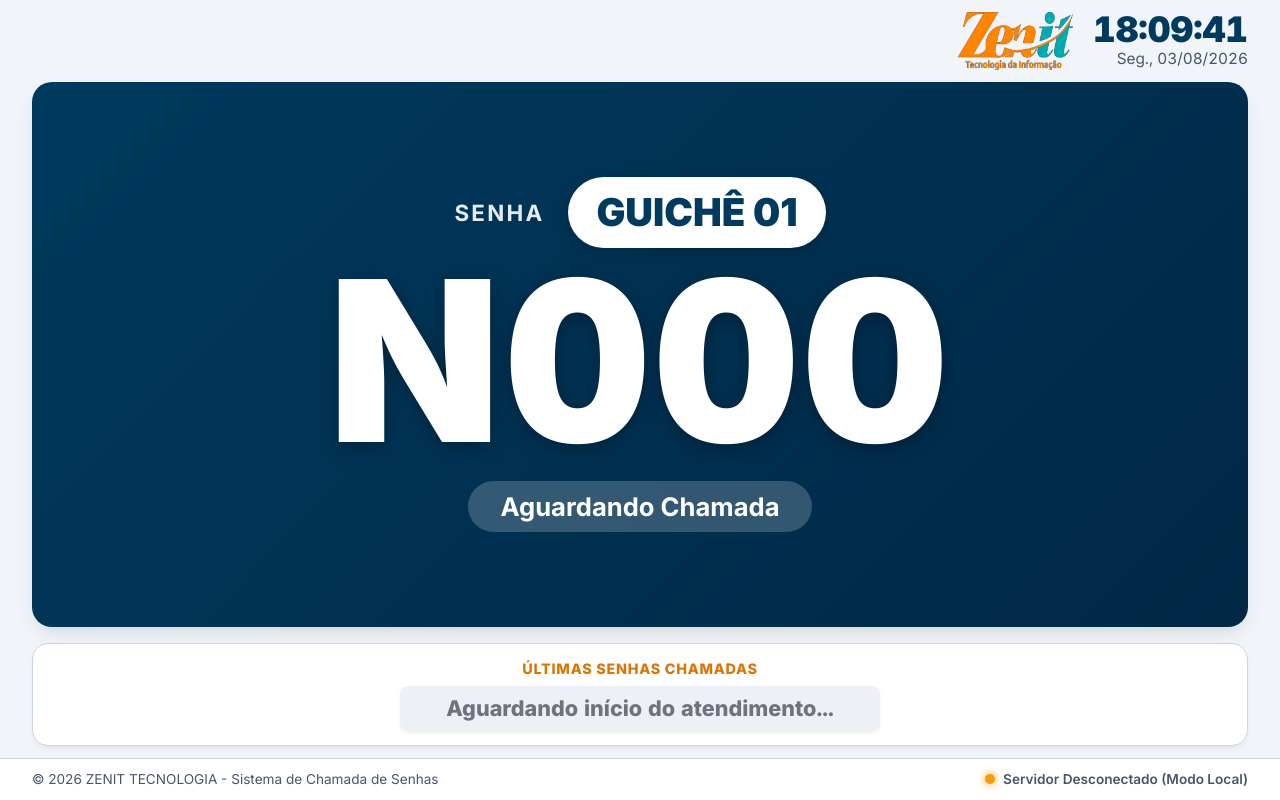
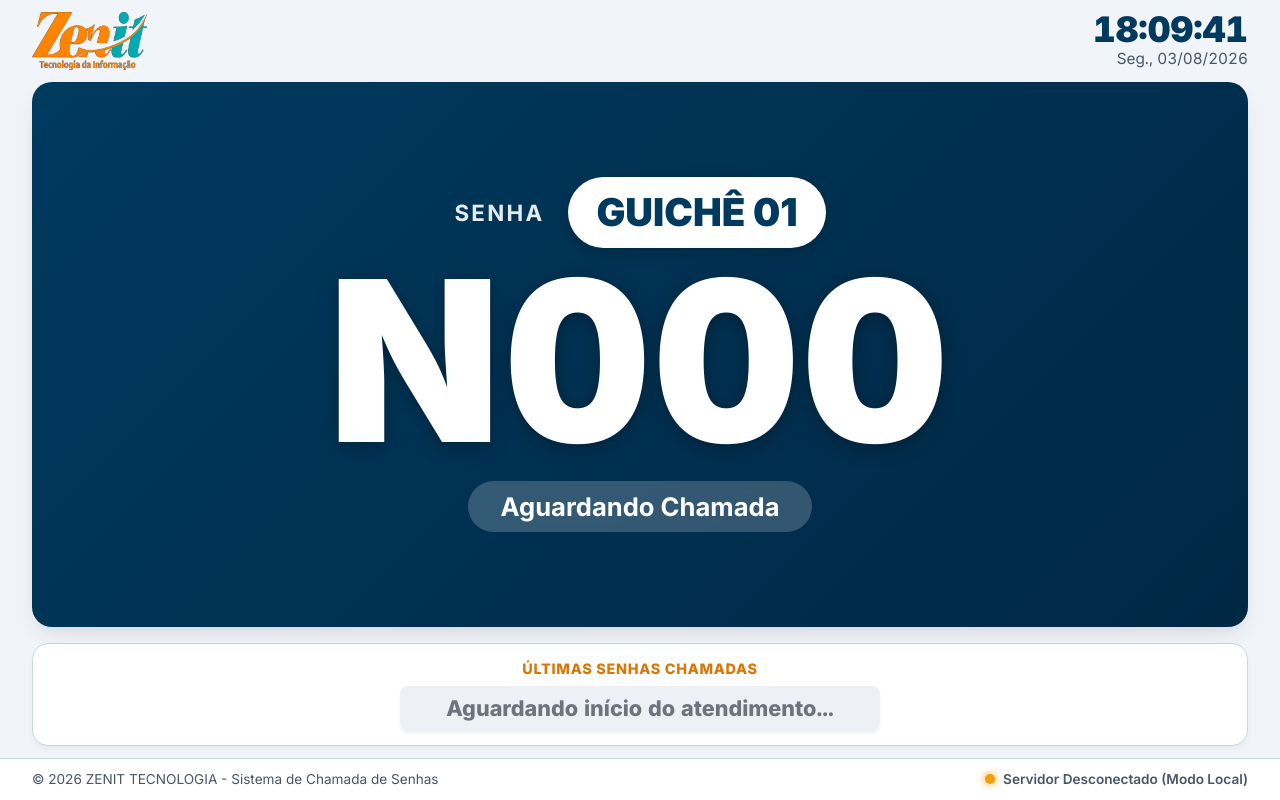
Before and after one commit to lpl2103/chamada-de-senhas, a website: page tv.html in a window 1280 px wide. Drawn offline with Linux system fonts and the light colour scheme.

Commit message:
fix(tv): reposicionada a logo no canto superior esquerdo do painel da TV

```diff
--- a/css/style.css
+++ b/css/style.css
@@ -729,7 +729,7 @@ html.doctor-mode, body.doctor-mode {
 .btn-modal-confirm:hover { background: #b91c1c; }
 
 /* --------------------------------------------------------------------------
-   8. ESTILOS DA TELA DE TV (tv.html - LOGO E HORA NO CANTO SUPERIOR DIREITO)
+   8. ESTILOS DA TELA DE TV (LOGO NO CANTO SUPERIOR ESQUERDO)
    -------------------------------------------------------------------------- */
 html.tv-mode, body.tv-mode {
   height: 100vh;
@@ -744,16 +744,18 @@ html.tv-mode, body.tv-mode {
   border-bottom: none;
   padding: 0.75rem 2rem 0 2rem;
   box-shadow: none;
-  display: flex;
-  justify-content: flex-end;
 }
 
-.tv-header-content { display: flex; justify-content: flex-end; width: 100%; }
+.tv-header-content {
+  display: flex;
+  justify-content: space-between;
+  align-items: center;
+  width: 100%;
+}
 
-.tv-header-right {
+.tv-header-left {
   display: flex;
   align-items: center;
-  gap: 1.25rem;
 }
 
 .tv-brand-logo {
--- a/tv.html
+++ b/tv.html
@@ -24,16 +24,17 @@
   <a href="#main-tv-content" class="skip-link">Pular para o conteúdo principal</a>
 
   <!-- ====================================================================
-       CABEÇALHO DA TV (LOGO DA ZENIT TECNOLOGIA E RELÓGIO NO CANTO SUPERIOR DIREITO)
+       CABEÇALHO DA TV (LOGO NO CANTO SUPERIOR ESQUERDO & RELÓGIO NO CANTO SUPERIOR DIREITO)
        ==================================================================== -->
   <header class="app-header tv-header-minimal" role="banner">
     <div class="tv-header-content">
-      <div class="tv-header-right">
+      <div class="tv-header-left">
         <img src="imagens/nvzenit.webp" alt="Logo Zenit Tecnologia" class="tv-brand-logo" />
-        <div class="clock-display">
-          <span id="digitalClock" class="clock-time">00:00:00</span>
-          <span id="digitalDate" class="clock-date">seg., 01/01/2026</span>
-        </div>
+      </div>
+
+      <div class="clock-display">
+        <span id="digitalClock" class="clock-time">00:00:00</span>
+        <span id="digitalDate" class="clock-date">seg., 01/01/2026</span>
       </div>
     </div>
   </header>
```
